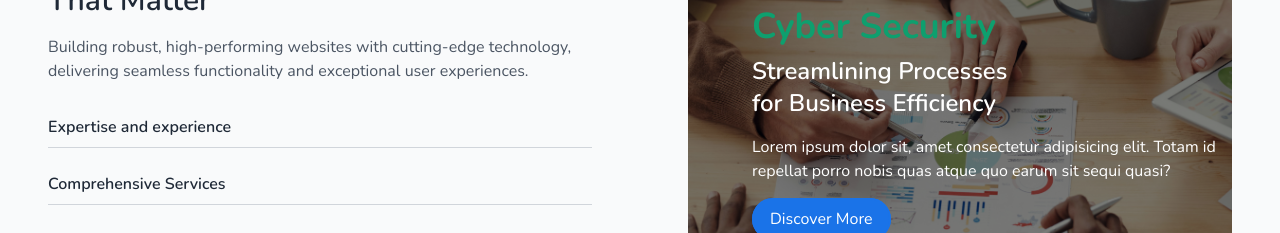
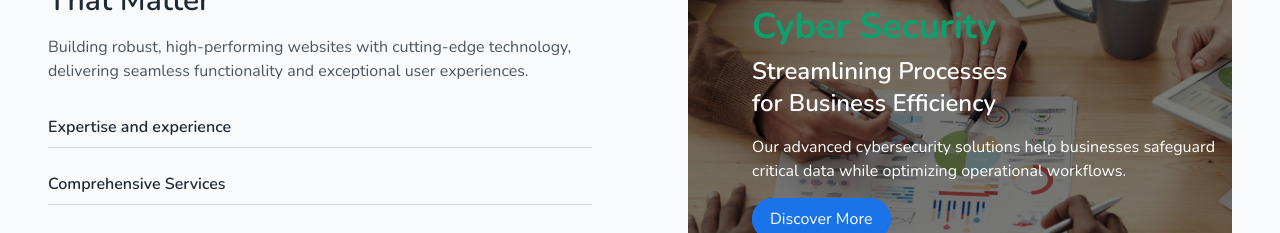
Before and after one commit to Dimarak-Limited-HQ/dimarak.com, a Next.js app: page / in a window 1280 px wide. Shown: the part 2320-2553 px from the top of the page. Built offline with nearby package versions, Linux system fonts and the light colour scheme.

Commit message:
Changed text

```diff
--- a/src/components/sections/WhyChooseUs.tsx
+++ b/src/components/sections/WhyChooseUs.tsx
@@ -58,8 +58,8 @@ const WhyChooseUs = () => {
               Streamlining Processes <br /> for Business Efficiency
             </p>
             <p className="mt-4 mb-6 text-sm sm:text-sm lg:text-base">
-              Lorem ipsum dolor sit, amet consectetur adipisicing elit. Totam id
-              repellat porro nobis quas atque quo earum sit sequi quasi?
+              Our advanced cybersecurity solutions help businesses safeguard
+              critical data while optimizing operational workflows.
             </p>
 
             <Button href="/discover-more" bg={true}>
```
